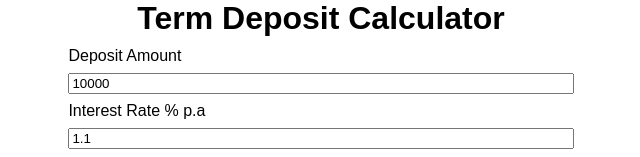
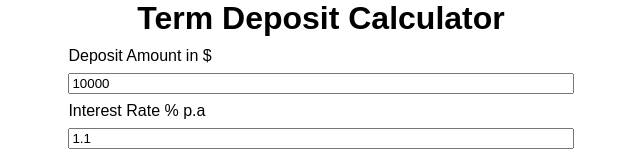
Before and after one commit to namaeconde/term-deposit-calculator, a React (Create React App) app: page / in a window 1280 px wide. Shown: the top 157 px of the page, without its empty margins (319-959 px from the left). Built offline with nearby package versions, Linux system fonts and the light colour scheme.

Commit message:
Add compound balance to existing ui for MONTHLY, QUARTERLY and ANNUAL payments

```diff
--- a/src/App.tsx
+++ b/src/App.tsx
@@ -1,6 +1,6 @@
 import { useEffect, useState } from "react";
 import { InterestPaidFrequency, InvestmentTermFormat } from "./lib/calculator/types";
-import { calculateSimpleBalance } from "./lib/calculator/termDeposit";
+import { calculateCompoundBalance, calculateSimpleBalance } from "./lib/calculator/termDeposit";
 
 export default function App() {
     const [depositAmount, setDepositAmount] = useState(10000);
@@ -15,6 +15,9 @@ export default function App() {
         if (interestPaidFrequency === InterestPaidFrequency.AT_MATURITY) {
             const balance = calculateSimpleBalance(input);
             setFinalBalance(balance);
+        } else {
+            const balance = calculateCompoundBalance(input);
+            setFinalBalance(balance);
         }
     }, [depositAmount, interestRate, investmentTerm, investmentTermFormat, interestPaidFrequency]);
 
@@ -22,7 +25,7 @@ export default function App() {
         <div className="container">
             <h1>Term Deposit Calculator</h1>
             <div className="form">
-                <label>Deposit Amount</label>
+                <label>Deposit Amount in $</label>
                 <input type="number" value={depositAmount}
                        onChange={(e) => setDepositAmount(+e.target.value)}/>
                 <label>Interest Rate % p.a</label>
@@ -44,7 +47,7 @@ export default function App() {
                 </div>
                 <div>Interest Paid</div>
                 <div className="radio-button-group">
-                    <input type="radio" id="quarterly" name="interest-paid-frequency" value={InterestPaidFrequency.MONTHLY}
+                    <input type="radio" id="monthly" name="interest-paid-frequency" value={InterestPaidFrequency.MONTHLY}
                            checked={interestPaidFrequency === InterestPaidFrequency.MONTHLY}
                            onChange={() => setInterestPaidFrequency(InterestPaidFrequency.MONTHLY)}/>
                     <label htmlFor="monthly">MONTHLY</label>
```
